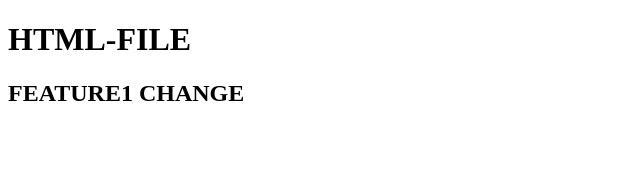
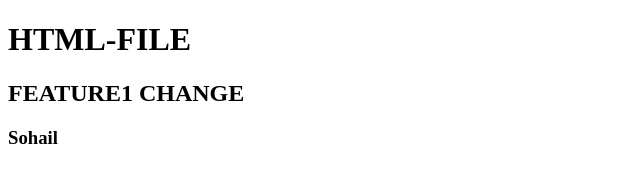
Before and after one commit to soo-hail/demo, a plain HTML site: page index.html in a window 1280 px wide. Shown: the full height of the page, 0-640 px from the left. Drawn offline with Linux system fonts and the light colour scheme.

Commit message:
add sohail

```diff
--- a/index.html
+++ b/index.html
@@ -8,5 +8,6 @@
 <body>
     <h1>HTML-FILE</h1>
     <h2>FEATURE1 CHANGE</h2>
+    <h3>Sohail</h3>
 </body>
 </html>
```
